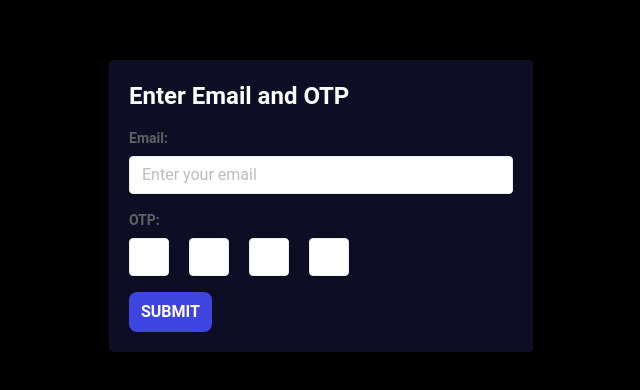
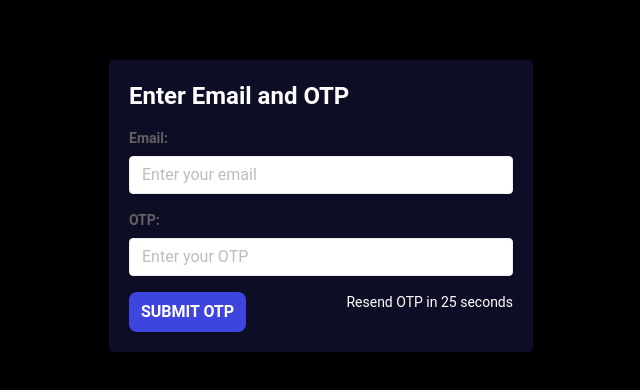
Before and after one commit to aswinkrishna-p/paint-cont-UI, a React (Create React App) app: page /otp in a window 1280 px wide. Shown: the part 186-576 px from the top of the page, without its empty margins (319-959 px from the left). Built offline with nearby package versions, Linux system fonts and the light colour scheme.

Commit message:
user otp page and functions

```diff
--- a/src/App.js
+++ b/src/App.js
@@ -3,7 +3,6 @@ import { BrowserRouter, Route, Routes } from 'react-router-dom';
 import Login from './Pages/Users/Login';
 import Register from './Pages/Users/Register';
 import Home from './Pages/Users/Home';
-import UserOtpPage from './Pages/Users/UserOtpPage';
 import Profile from './Pages/Users/Profile';
 import AdminLogin from './Pages/Admin/AdminLogin';
 import AdminDash from './Pages/Admin/AdminDash';
@@ -13,6 +12,7 @@ import PainterRegister from './Pages/Painters/PainterRegister';
 import PainterLogin from './Pages/Painters/PainterLogin';
 import PainterOtpPage from './Pages/Painters/PainterOtpPage';
 import ClientPainterProfile from './Pages/Users/UserPainterProfile';
+import UserOtpPage from './Pages/Users/UserOtpPage';
 
 function App(props) {
   return (
--- a/src/Pages/Users/Profile.jsx
+++ b/src/Pages/Users/Profile.jsx
@@ -130,10 +130,10 @@ function Profile(props) {
 
   {currentUser ? (
     <>
-      <div className="bg-purple-900 text-white border-b-2 border-purple-700 px-4 py-2 mb-2 rounded-md focus:outline-none w-64">{currentUser.data.username}</div>
-      <div className="bg-purple-900 text-white border-b-2 border-purple-700 px-4 py-2 mb-2 rounded-md focus:outline-none w-64">{currentUser.data.email}</div>
+      <div className="bg-purple-900 text-white border-b-2 border-purple-700 px-4 py-2 mb-2 rounded-md focus:outline-none w-64">{currentUser.user.username}</div>
+      <div className="bg-purple-900 text-white border-b-2 border-purple-700 px-4 py-2 mb-2 rounded-md focus:outline-none w-64">{currentUser.user.email}</div>
       <div className="bg-purple-900 text-white border-b-2 border-purple-700 px-4 py-2 mb-2 rounded-md focus:outline-none w-64">
-  {currentUser.data.address? `${currentUser.data.address.houseNo}, ${currentUser.data.address.location}, ${currentUser.data.address.pin}` : "No address available"}
+  {currentUser.user.address? `${currentUser.user.address.houseNo}, ${currentUser.user.address.location}, ${currentUser.user.address.pin}` : "No address available"}
 </div>
     </>
   ) : (
@@ -148,7 +148,7 @@ function Profile(props) {
 
           <div>
             <button onClick={openModal} className="bg-purple-900 text-white border-b-2 border-purple-700 px-4 py-2 mb-2 rounded-md focus:outline-none w-32">
-            {currentUser.data.address? "Edit Address" : "Add Address"}
+            {currentUser.user.address? "Edit Address" : "Add Address"}
             </button>
             {/* Modal component */}
             <Modal isOpen={modalIsOpen} onRequestClose={closeModal} contentLabel="Add Post Modal" className="absolute inset-0 flex items-center justify-center" overlayClassName="fixed inset-0 bg-gray-700 bg-opacity-75" closeTimeoutMS={200}>
--- a/src/Pages/Users/Register.jsx
+++ b/src/Pages/Users/Register.jsx
@@ -62,11 +62,10 @@ const handleSubmit = async (event) =>{
     dispatch(signInSuccess(res.data))
 
     if(res.status === 200){
-      toast.success('Signup successful \n Please Login to continue')
       setTimeout(() => {
 
-        navigate('/login')
-      }, 2000);
+        navigate('/otp',{state:{email:FormData.email}})
+      }, 1000);
     }else{
       toast.error('user already exists')
     }
--- a/src/Pages/Users/UserOtpPage.jsx
+++ b/src/Pages/Users/UserOtpPage.jsx
@@ -1,9 +1,15 @@
-import React, { useState } from "react";
+import React, { useEffect, useState } from "react";
+import toast, { Toaster } from "react-hot-toast";
+import { useNavigate } from "react-router-dom";
+import { otpVerification, resendOTP } from "../../api/userApi";
 
 
 function UserOtpPage({email:initialEmail}) {
   const [email, setEmail] = useState(initialEmail || "");
   const [otp, setOtp] = useState("");
+  const [resendDisabled, setResendDisabled] = useState(false);
+  const [timer, setTimer] = useState(30);
+  const Navigate = useNavigate()
 
   const handleEmailChange = (event) => {
     setEmail(event.target.value);
@@ -13,8 +19,52 @@ function UserOtpPage({email:initialEmail}) {
     setOtp(event.target.value);
   };
 
+  const handleSubmit = async (event) =>{
+
+
+    let verify = await otpVerification(email ,otp)
+
+    if(verify.status === 200){
+      setTimeout(() => {
+        toast.success('Signup successful \n Please Login to continue')
+        Navigate('/login')
+      }, 2000);
+    }else{
+      toast.error('user already exists')
+    }
+  }
+
+  const handleResendOTP = async () =>{
+    console.log('inside resend otp front end');
+    try {
+      const res = await resendOTP(email)
+
+      if(res.success){
+        console.log('resended otp');
+        setTimer(30)
+        setResendDisabled(false)
+      }
+    } catch (error) {
+      console.log(error);
+    }
+  }
+
+  useEffect(() =>{
+    const timerInterval = setInterval(() =>{
+      setTimer((prevTimer) =>{
+        if(prevTimer === 1){
+          setResendDisabled(true)
+          clearInterval(timerInterval)
+        }
+        return prevTimer -1;
+      })
+    },1000)
+    return () => clearInterval(timerInterval)
+  },[timer])
+
   return (
     <div className="flex justify-center items-center h-screen">
+      <Toaster/>
       <div className="bg-[#0D0E26] shadow-md rounded px-5 pt-5 pb-5 mb-4 ">
         <h2 className="text-2xl text-white font-bold mb-4">
           Enter Email and OTP
@@ -43,25 +93,30 @@ function UserOtpPage({email:initialEmail}) {
             OTP:
           </label>
           <div className="flex">
-            {/* Use 4 input boxes for OTP entry */}
-            {[...Array(4)].map((_, index) => (
-              <input
-                key={index}
-                className="shadow appearance-none border rounded  w-10 py-2 px-3 text-gray-700 leading-tight focus:outline-none focus:shadow-outline mr-5"
-                type="text"
-                id={`otp${index + 1}`}
-                maxLength={1}
-                value={otp[index]}
-                onChange={handleOtpChange}
-              />
-            ))}
+          <input
+            className="shadow appearance-none border rounded w-96 py-2 px-3 text-gray-700 leading-tight focus:outline-none focus:shadow-outline"
+            id="otp"
+            type="text"
+            value={otp}
+            onChange={handleOtpChange}
+            placeholder="Enter your OTP"
+          />
           </div>
         </div>
+        <div className="flex flex-row justify-between">
+        <button onClick={handleSubmit} className="submit text-white bg-[#3E45DF] rounded-lg py-2 px-3 font-semibold uppercase hover:bg-[#1c2294] transition duration-300">
+          submit otp
+        </button>
+        {timer > 0 ? (
+          <span className="text-white opcity-10  text-sm">Resend OTP in {timer} seconds </span>
+        ):(
+          <button onClick={handleResendOTP} className="submit text-white bg-orange-900 rounded-lg py-2 px-3 font-semibold uppercase hover:bg-deep-orange-900 transition duration-300">
+          Resent otp
+        </button>
 
-        <button className="submit text-white bg-[#3E45DF] rounded-lg py-2 px-3 font-semibold uppercase hover:bg-[#1c2294] transition duration-300">
-          submit
-        </button>
-      </div>
+        )}
+        </div>
+       </div>
     </div>
   );
 }
--- a/src/api/userApi.js
+++ b/src/api/userApi.js
@@ -36,6 +36,31 @@ export const add_address = async (userData) =>{
         console.log(error);
     }
 }
+
+export const otpVerification = async (email, otp) =>{
+    try {
+        console.log('inside otp verify front');
+        let data = { email ,otp}
+        let response = await axiosApi.post(userRoutes.userotp ,data)
+        console.log('response from backend' ,response);
+        return response
+    } catch (error) {
+        console.log(error);
+    }
+}
+
+export const resendOTP = async (email) =>{
+    try {
+        console.log('inside otp verify front');
+        let data = { email}
+        let response = await axiosApi.post(userRoutes.resendotp ,data)
+        console.log('response from backend' ,response);
+        return response
+    } catch (error) {
+        console.log(error);
+    }
+}
+
 export const saveProfilepic = async (userId,imageUrl) =>{
     try {
         let response = await axiosApi.patch(userRoutes.profileupdate,{userId,imageUrl})
--- a/src/services/endpoints/userRoutes.js
+++ b/src/services/endpoints/userRoutes.js
@@ -2,6 +2,8 @@
 const userRoutes = {
     register:"/user/register",
     login:"/user/login",
+    userotp:"/user/otp",
+    resendotp:"/user/resend-otp",
     logout:"/user/logout",
     add_address:"/user/add-address",
     profileupdate:"/user/profile-update",
```
